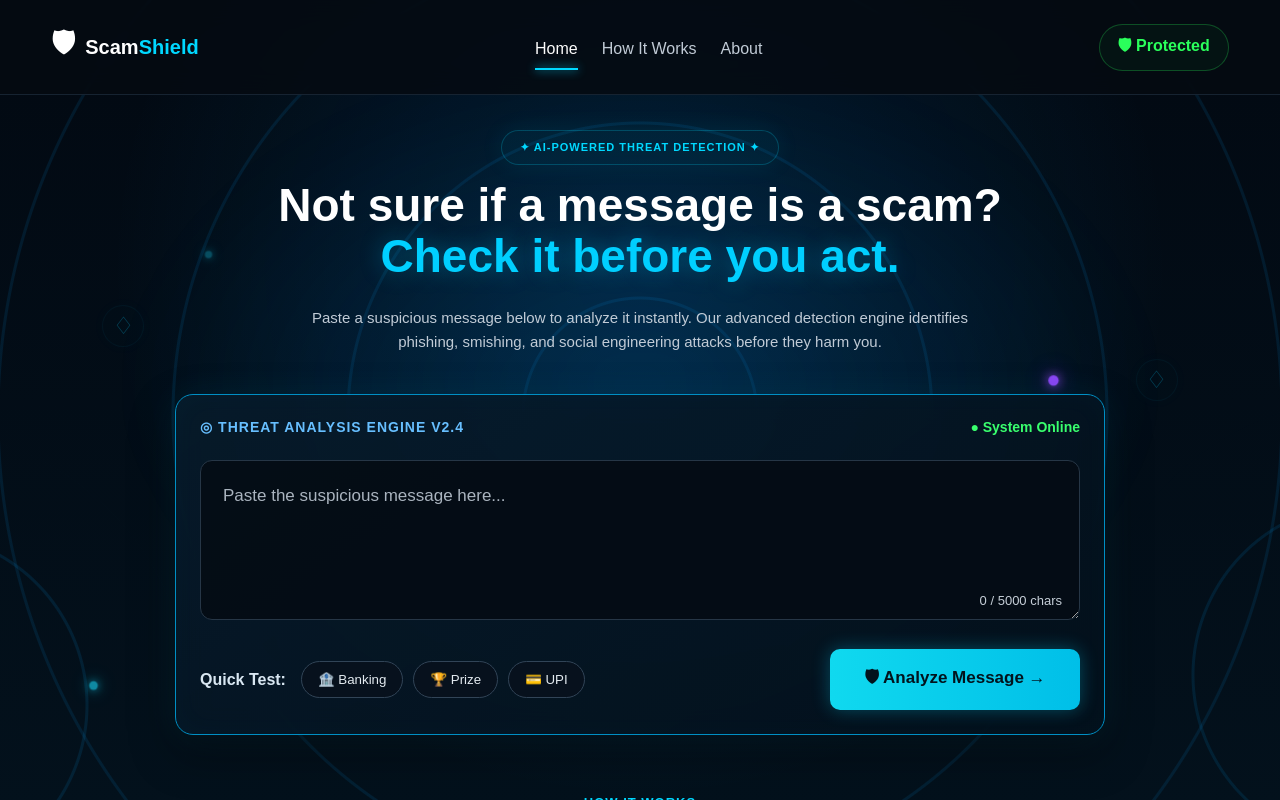
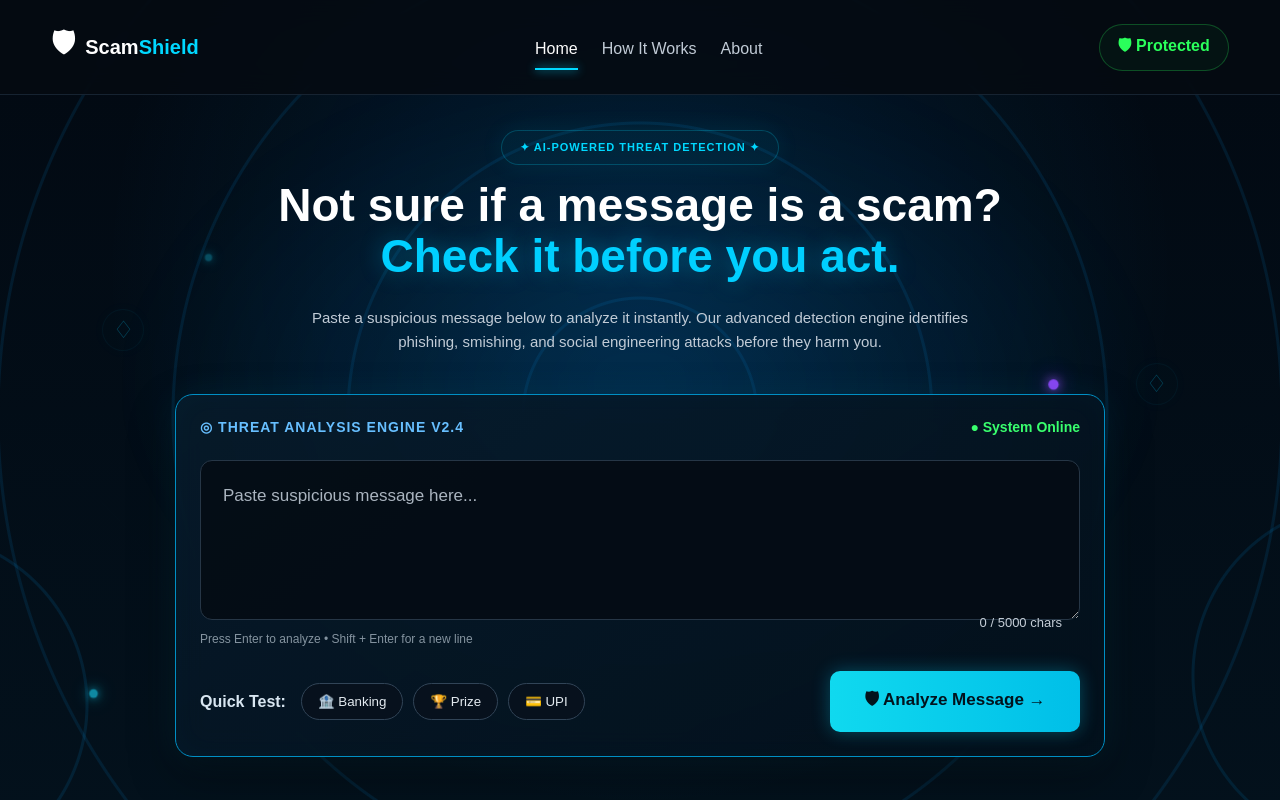
Before and after one commit to Team-Hackthon/ScamShield-AI, a React app in the folder Frontend/: page / in a window 1280 px wide. Shown: the top 800 px of the page. Built offline with nearby package versions, Linux system fonts and the light colour scheme; the HTML template or start-up script is replaced by a standard one.

Commit message:
Multilingular addition

```diff
--- a/Frontend/src/App.css
+++ b/Frontend/src/App.css
@@ -549,7 +549,11 @@ main {
 
   font-size: 13px;
 }
-
+.input-hint {
+  margin-top: 8px;
+  font-size: 12px;
+  opacity: 0.6;
+}
 /* =========================
    ANALYZER ACTIONS
 ========================= */
--- a/Frontend/src/components/Analyzer.jsx
+++ b/Frontend/src/components/Analyzer.jsx
@@ -180,14 +180,22 @@ if (error) {
       <div className="textarea-wrapper">
 
         <textarea
-          placeholder="Paste the suspicious message here..."
           value={message}
-          maxLength={5000}
-          onChange={(event) =>
-            setMessage(event.target.value)
-          }
-        />
+          onChange={(e) => setMessage(e.target.value)}
+          onKeyDown={(e) => {
+           if (e.key === "Enter" && !e.shiftKey) {
+            e.preventDefault();
 
+           if (!loading) {
+        handleAnalyze();
+      }
+    }
+  }}
+  placeholder="Paste suspicious message here..."
+/>
+<p className="input-hint">
+  Press Enter to analyze • Shift + Enter for a new line
+</p>
         <div className="character-count">
           {message.length} / 5000 chars
         </div>
```
